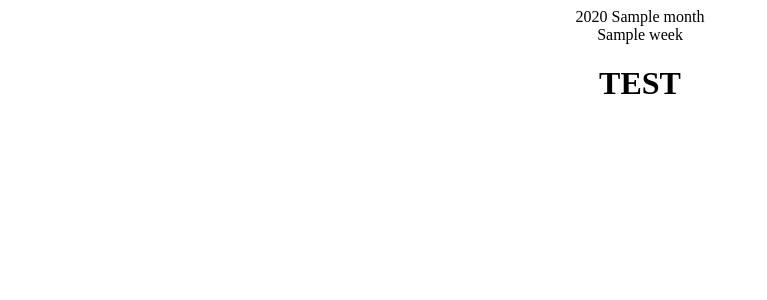
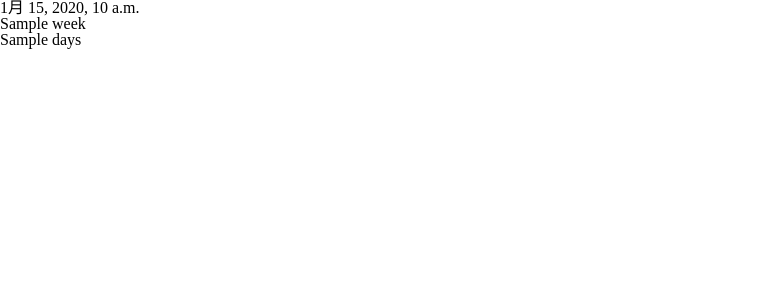
Before and after one commit to nabo88/kadai, a Django app: template mycalendar/templates/mycalendar/index.html in a window 1280 px wide. Shown: the top 300 px of the page, without its empty margins (0-767 px from the left). Run offline with Django 3.2, Linux system fonts and the light colour scheme; the template is opened without the code that fills it: most values are stand-ins (such as "Sample title", 1, 10 or a date in 2020).

Commit message:
classbaseviewの調整

```diff
--- /dev/null
+++ b/mycalendar/static/mycalendar/reset.css
@@ -0,0 +1,47 @@
+/* http://meyerweb.com/eric/tools/css/reset/
+v2.0 | 20110126
+License: none (public domain)
+*/
+html, body, div, span, applet, object, iframe,
+h1, h2, h3, h4, h5, h6, p, blockquote, pre,
+a, abbr, acronym, address, big, cite, code,
+del, dfn, em, img, ins, kbd, q, s, samp,
+small, strike, strong, sub, sup, tt, var,
+b, u, i, center,
+dl, dt, dd, ol, ul, li,
+fieldset, form, label, legend,
+table, caption, tbody, tfoot, thead, tr, th, td,
+article, aside, canvas, details, embed,
+figure, figcaption, footer, header, hgroup,
+menu, nav, output, ruby, section, summary,
+time, mark, audio, video {
+margin: 0;
+padding: 0;
+border: 0;
+font-size: 100%;
+font: inherit;
+vertical-align: baseline;
+}
+/* HTML5 display-role reset for older browsers */
+article, aside, details, figcaption, figure,
+footer, header, hgroup, menu, nav, section {
+display: block;
+}
+body {
+line-height: 1;
+}
+ol, ul {
+list-style: none;
+}
+blockquote, q {
+quotes: none;
+}
+blockquote:before, blockquote:after,
+q:before, q:after {
+content: '';
+content: none;
+}
+table {
+border-collapse: collapse;
+border-spacing: 0;
+}
--- a/mycalendar/templates/mycalendar/index.html
+++ b/mycalendar/templates/mycalendar/index.html
@@ -1,12 +1,15 @@
 <!DOCTYPE html>
-<html lang="en">
+<html lang="ja">
 <head>
     <meta charset="UTF-8">
     <title>MyCalendar</title>
+    {% load static %}
+    <link rel="stylesheet" type="text/css" href="{% static 'mycalendar/reset.css' %}">
+    <link rel="stylesheet" type="text/css" href="{% static 'mycalendar/style.css' %}">
 </head>
-<body style="text-align: center;">
-  {{ month_data.year }} {{ month_data.month }}<br>
-  {{ month_data.week }}
-  <h1>TEST</h1>
+<body>
+{{ cal.now }}<br>
+{{ cal.week }}<br>
+{{ cal.days }}
 </body>
 </html>
--- a/mycalendar/urls.py
+++ b/mycalendar/urls.py
@@ -1,9 +1,9 @@
 from django.urls import path
-from mycalendar.views import CalendarView
+from mycalendar.views import CalendarView1, CalendarView2
 
 app_name = 'mycalendar'
 
 urlpatterns = [
-    path('', CalendarView.as_view()),
-    path('<int:year>/<int:month>', CalendarView.as_view(), name='month')
+    path('', CalendarView1.as_view()),
+    path('<int:year>/<int:month>', CalendarView2.as_view())
 ]
```
Also changed, not shown: mycalendar/views.py (+21 -12 lines), mycalendar/static/mycalendar/style.css (added).
